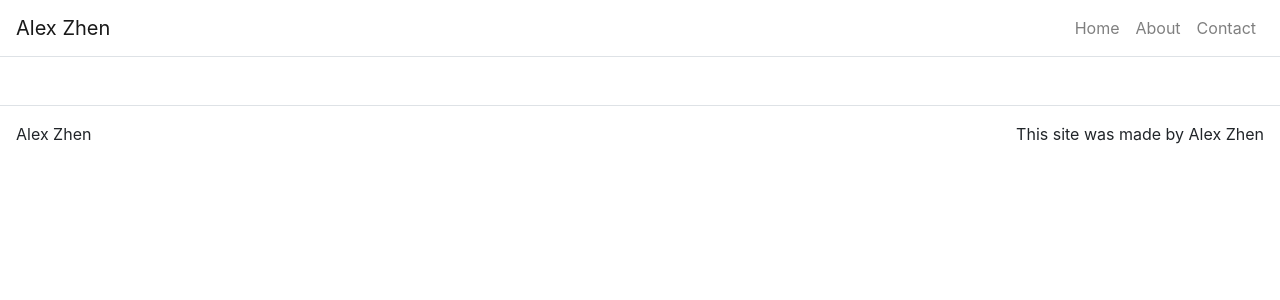
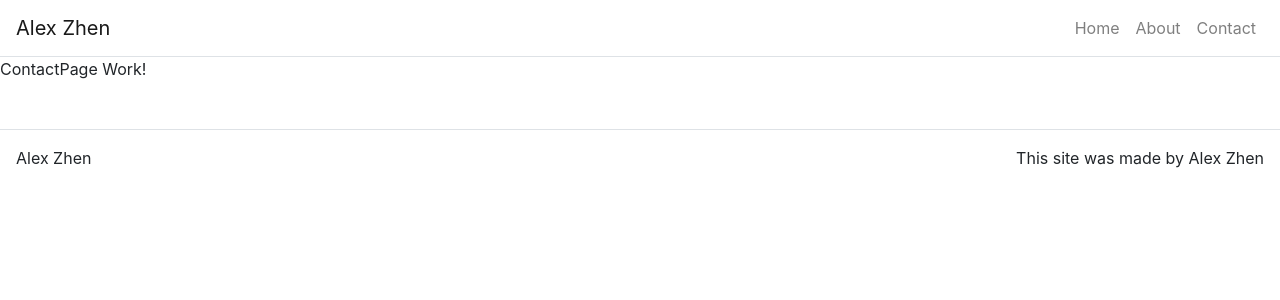
Before and after one commit to alexzhen93/Personal-Porfolio-, a React (Create React App) app: page /contact in a window 1280 px wide. Shown: the top 300 px of the page. Built offline with nearby package versions, Linux system fonts and the light colour scheme.

Commit message:
Pages added

```diff
--- a/src/App.js
+++ b/src/App.js
@@ -6,6 +6,9 @@
 import './App.css';
 
 import Footer from './components/Footer';
+import HomePage from './pages/HomePage';
+import AboutPage from './pages/AboutPage';
+import ContactPage from './pages/ContactPage';
 
 class App extends React.Component {
   constructor(props){
@@ -47,6 +50,9 @@
               </Nav>
             </Navbar.Collapse>
           </Navbar>
+          <Route path="/" exact render={() => <HomePage title={this.state.home.title} subTitle={this.state.home.subTitle} text={this.state.home.text} />} />
+          <Route path="/about" render={() => <AboutPage title={this.state.about.title} />} />
+          <Route path="/contact" render={() => <ContactPage title={this.state.contact.title} />} />
 
           <Footer/>
 
--- /dev/null
+++ b/src/pages/AboutPage.js
@@ -0,0 +1,10 @@
+import React from 'react';
+
+function AboutPage(props) {
+
+    return(
+        <p>AboutPage Work!</p>
+    );
+}
+
+export default AboutPage;
--- /dev/null
+++ b/src/pages/ContactPage.js
@@ -0,0 +1,10 @@
+import React from 'react';
+
+function ContactPage(props) {
+
+    return(
+        <p>ContactPage Work!</p>
+    );
+}
+
+export default ContactPage;
--- /dev/null
+++ b/src/pages/HomePage.js
@@ -0,0 +1,10 @@
+import React from 'react';
+
+function HomePage(props) {
+
+    return(
+        <p>HomePage Work!</p>
+    );
+}
+
+export default HomePage;
```
